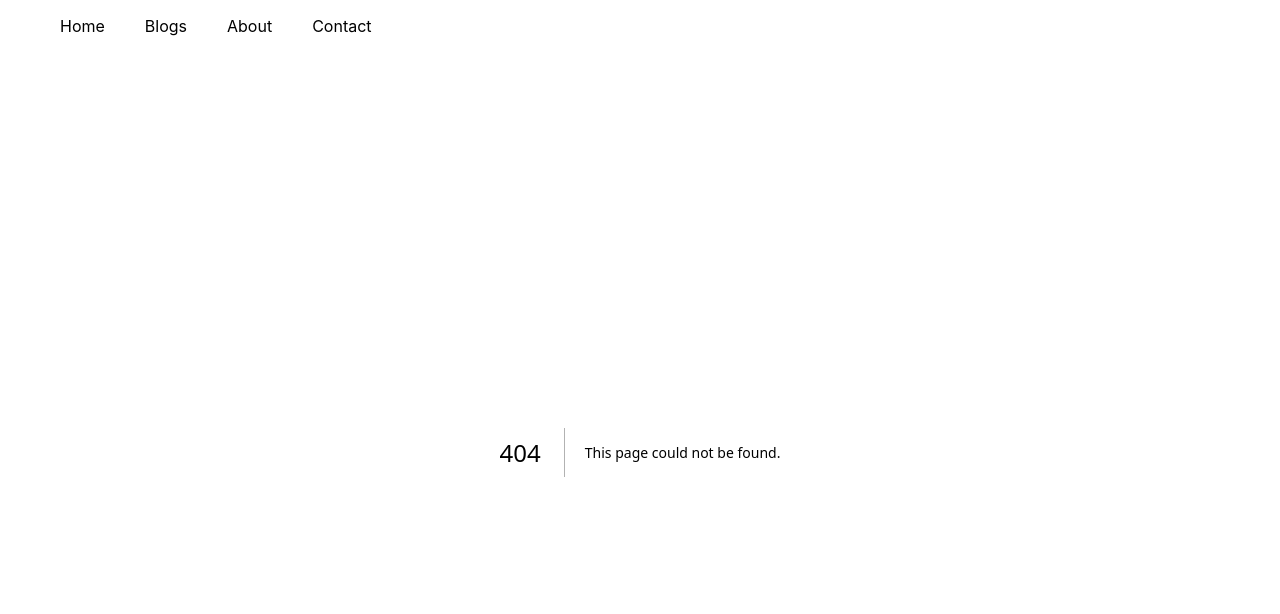
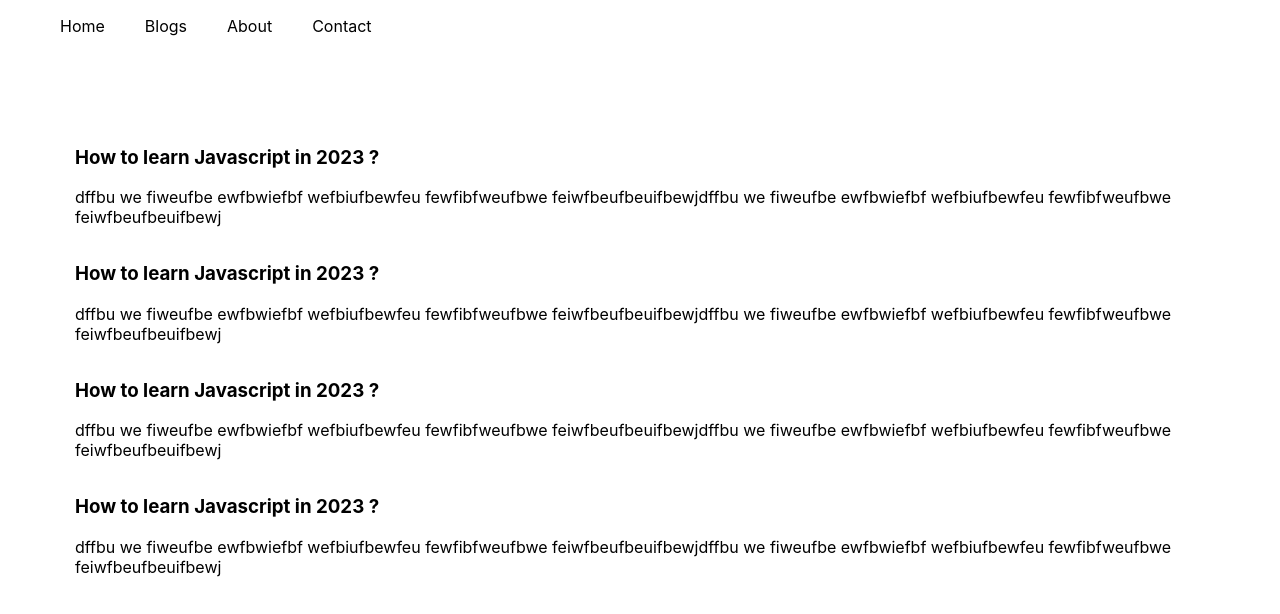
Before and after one commit to AkshayChavhan/learn_nextjs, a Next.js app in the folder nextjs-blog/: page /blog in a window 1280 px wide. Before the commit this address had no page. Shown: the top 614 px of the page. Built offline with nearby package versions, Linux system fonts and the light colour scheme.

Commit message:
Creating a static blogpost and blog file screen

```diff
--- a/nextjs-blog/components/Navbar/index.jsx
+++ b/nextjs-blog/components/Navbar/index.jsx
@@ -10,7 +10,7 @@ const Navbar = () => {
         <Link href="/">
           <li>Home</li>
         </Link>
-        <Link href="/blogs">
+        <Link href="/blog">
           <li>Blogs</li>
         </Link>
         <Link href="/about">
--- /dev/null
+++ b/nextjs-blog/pages/blog.jsx
@@ -0,0 +1,46 @@
+import React from "react";
+import styles from '../styles/Blog.module.css';
+
+
+export const Blog = () => {
+  return (
+    <>
+      <div className={styles.blogs}>
+        <div className={styles.blogItem}>
+          <h3>How to learn Javascript in 2023 ?</h3>
+          <p>
+            dffbu we fiweufbe ewfbwiefbf wefbiufbewfeu fewfibfweufbwe
+            feiwfbeufbeuifbewjdffbu we fiweufbe ewfbwiefbf wefbiufbewfeu
+            fewfibfweufbwe feiwfbeufbeuifbewj
+          </p>
+        </div>
+        <div className={styles.blogItem}>
+          <h3>How to learn Javascript in 2023 ?</h3>
+          <p>
+            dffbu we fiweufbe ewfbwiefbf wefbiufbewfeu fewfibfweufbwe
+            feiwfbeufbeuifbewjdffbu we fiweufbe ewfbwiefbf wefbiufbewfeu
+            fewfibfweufbwe feiwfbeufbeuifbewj
+          </p>
+        </div>
+        <div className={styles.blogItem}>
+          <h3>How to learn Javascript in 2023 ?</h3>
+          <p>
+            dffbu we fiweufbe ewfbwiefbf wefbiufbewfeu fewfibfweufbwe
+            feiwfbeufbeuifbewjdffbu we fiweufbe ewfbwiefbf wefbiufbewfeu
+            fewfibfweufbwe feiwfbeufbeuifbewj
+          </p>
+        </div>
+        <div className={styles.blogItem}>
+          <h3>How to learn Javascript in 2023 ?</h3>
+          <p>
+            dffbu we fiweufbe ewfbwiefbf wefbiufbewfeu fewfibfweufbwe
+            feiwfbeufbeuifbewjdffbu we fiweufbe ewfbwiefbf wefbiufbewfeu
+            fewfibfweufbwe feiwfbeufbeuifbewj
+          </p>
+        </div>
+      </div>
+    </>
+  );
+};
+
+export default Blog;
--- /dev/null
+++ b/nextjs-blog/styles/Blog.module.css
@@ -0,0 +1,7 @@
+.blogs {
+    display: flex;
+    flex-direction: column;
+    align-items: center;
+    justify-content: center;
+    padding: 75px;
+}
```
Also changed, not shown: nextjs-blog/pages/blogpost/[slug].js (+18 -1 lines).
